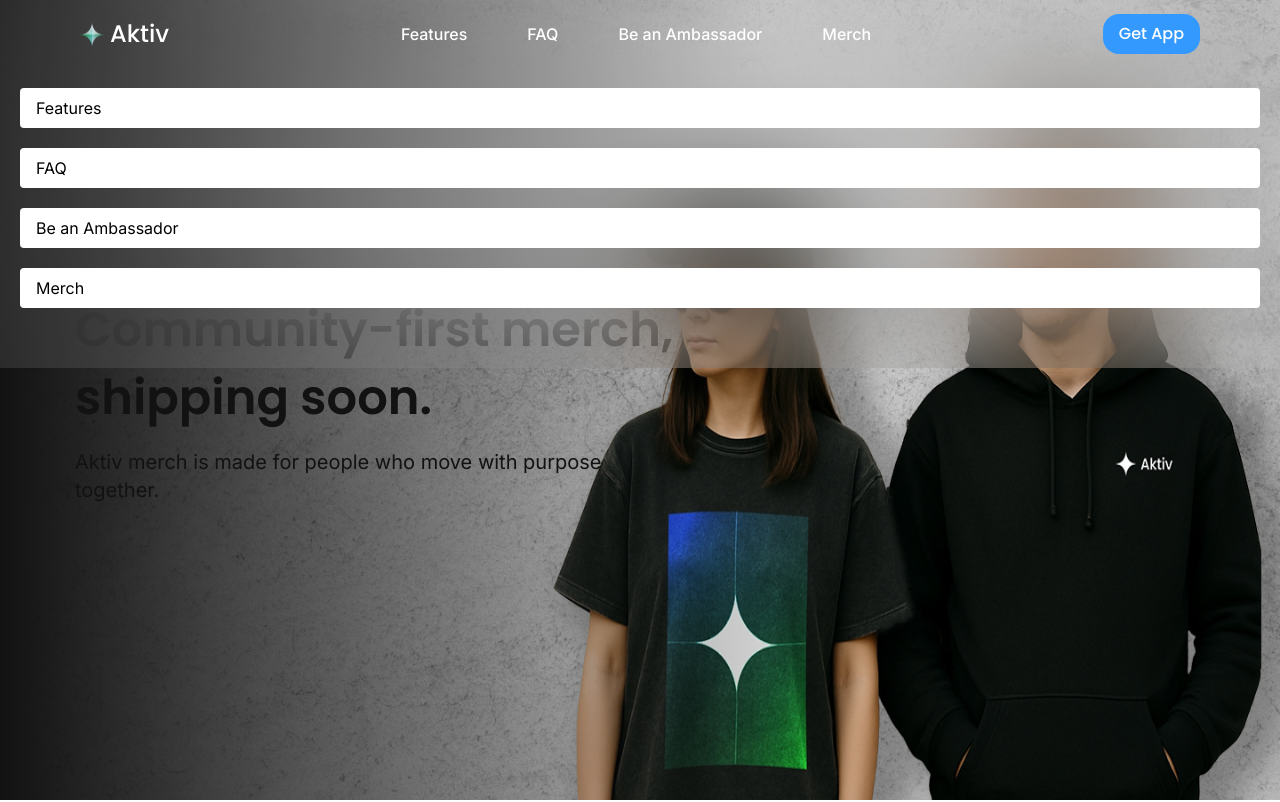
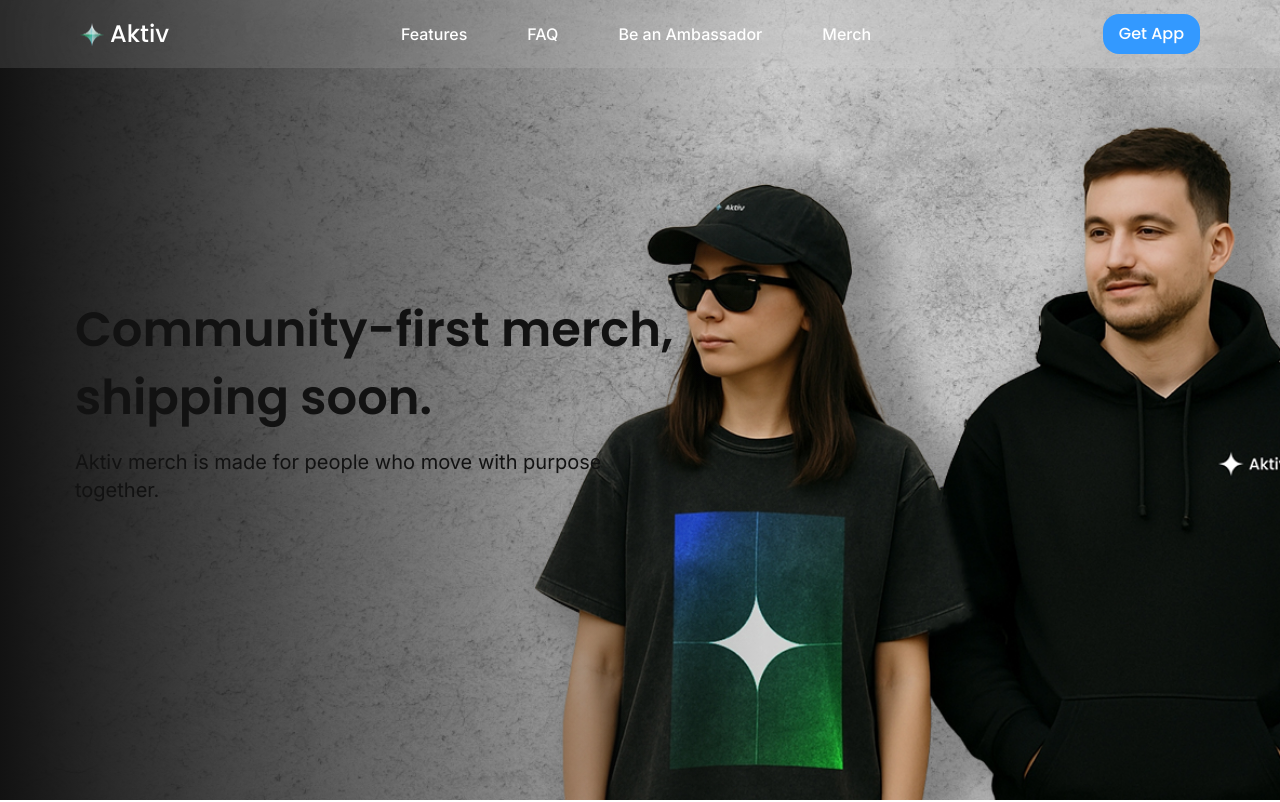
Before and after one commit to vaisakh678/aktiv-landing, a Next.js app: page /merch in a window 1280 px wide. Shown: the top 802 px of the page. Built offline with nearby package versions, Linux system fonts and the light colour scheme.

Commit message:
nav fix.

```diff
--- a/src/app/be-an-ambassador/components/AmbassadorHeroSection.tsx
+++ b/src/app/be-an-ambassador/components/AmbassadorHeroSection.tsx
@@ -1,17 +1,8 @@
 import React from "react";
-import Image from "next/image";
-import AmbassadorCoverImage from "@/assets/images/ambassador.png";
 
 const AmbassadorHeroSection = () => {
   return (
-    <section className="relative h-svh">
-      <Image
-        src={AmbassadorCoverImage}
-        alt="Merch Cover"
-        width={1440}
-        height={740}
-        className="absolute left-0 top-0 -z-10 h-svh w-full"
-      />
+    <section className="relative h-svh bg-[url('/ambassador.png')] bg-cover bg-center bg-no-repeat">
       <div className="flex h-full max-w-[765px] items-center justify-center bg-gradient-to-r from-[#121212] to-[#12121200]">
         <div className="max-w-[615px]">
           <h1 className="text-[48px] font-semibold leading-[68px]">
--- a/src/app/components/ToggleButton.tsx
+++ b/src/app/components/ToggleButton.tsx
@@ -8,7 +8,7 @@
 const ToggleButton: React.FC<ToggleButtonProps> = ({ onClick }) => {
   return (
     <button
-      className="flex flex-col items-center justify-center gap-1 md:hidden"
+      className="flex size-[50px] flex-col items-center justify-center gap-1 md:hidden"
       onClick={onClick}
     >
       <div className="h-0.5 w-4 bg-white" />
--- a/src/app/merch/components/MerchGridSection.tsx
+++ b/src/app/merch/components/MerchGridSection.tsx
@@ -79,7 +79,7 @@
 
 const MerchGridSection = () => {
   return (
-    <section className="grid grid-cols-1 gap-5 py-[118px] sm:grid-cols-2 md:grid-cols-3">
+    <section className="grid grid-cols-1 gap-5 py-[118px] sm:grid-cols-2 lg:grid-cols-3">
       {merchData.map(({ title, image, path }, index) => (
         <MerchCard key={index} title={title} image={image} path={path} />
       ))}
--- a/src/app/merch/components/MerchHeroSection.tsx
+++ b/src/app/merch/components/MerchHeroSection.tsx
@@ -1,18 +1,12 @@
 import React from "react";
-import MerchCoverImage from "@/assets/images/merch.png";
-import Image from "next/image";
 
 const MerchHeroSection = () => {
   return (
-    <section className="relative h-svh">
-      <Image
-        src={MerchCoverImage}
-        alt="Merch Cover"
-        width={1440}
-        height={740}
-        className="absolute left-0 top-0 -z-10 h-svh w-full"
-      />
-      <div className="flex h-full max-w-[765px] items-center justify-center bg-gradient-to-r from-[#121212] to-[#12121200]">
+    <section className="relative h-svh bg-[url('/merch.png')] bg-cover bg-center bg-no-repeat">
+      <div
+        className="flex h-full max-w-[765px] items-center justify-center bg-gradient-to-r from-[#121212] to-[#12121200]"
+        style={{}}
+      >
         <div className="max-w-[615px]">
           <h1 className="font-poppins text-[48px] font-semibold leading-[68px]">
             Community-first merch, shipping soon.
--- a/src/components/Header.tsx
+++ b/src/components/Header.tsx
@@ -1,21 +1,45 @@
 "use client";
 
 import Image from "next/image";
-import React, { useState } from "react";
+import React, { useEffect, useRef, useState } from "react";
 import Logo from "@/assets/icon/logo.png";
 import Link from "next/link";
 import ToggleButton from "../app/components/ToggleButton";
 import { cn } from "../lib/utils";
+import { useIsMediumScreen } from "../hooks/useMediaQuery";
 
 const Header = () => {
   const [toggleNav, setToggleNav] = useState(false);
+  const navRef = useRef<HTMLDivElement>(null);
+  const isMid = useIsMediumScreen();
+
+  useEffect(() => {
+    if (isMid) {
+      setToggleNav(false);
+    }
+  }, [isMid]);
+
+  useEffect(() => {
+    function handleClickOutside(event: MouseEvent) {
+      if (navRef.current && !navRef.current.contains(event.target as Node)) {
+        setToggleNav(false);
+      }
+    }
+    document.addEventListener("mousedown", handleClickOutside);
+    return () => document.removeEventListener("mousedown", handleClickOutside);
+  }, []);
 
   const handleCloseNav = () => {
     setToggleNav(false);
   };
 
   return (
-    <nav className="fixed z-50 flex w-full flex-col bg-[#FFFFFF1A] backdrop-blur-[60px]">
+    <nav
+      className={cn(
+        "fixed z-50 flex w-full flex-col overflow-hidden bg-[#FFFFFF1A] backdrop-blur-[60px]",
+      )}
+      ref={navRef}
+    >
       <div className="flex h-[68px] items-center justify-between px-4 text-white lg:px-10 xl:px-[80px]">
         <Link className="flex items-center justify-center gap-1.5" href={"/"}>
           <Image src={Logo} width={24} height={24} alt="logo" />
@@ -23,7 +47,9 @@
         </Link>
 
         <div className="hidden items-center justify-center gap-[60px] text-base font-medium md:flex">
-          <Link href="/#features">Features</Link>
+          <Link href="/#features" scroll>
+            Features
+          </Link>
           <Link href="/#faq" scroll>
             FAQ
           </Link>
@@ -46,7 +72,7 @@
         className={cn(
           "flex h-[300px] w-full flex-col gap-5 overflow-hidden p-5 transition-all duration-200",
           {
-            "h-0 py-0 opacity-0": toggleNav,
+            "h-0 py-0 opacity-0": !toggleNav,
           },
         )}
       >
--- /dev/null
+++ b/src/hooks/useMediaQuery.ts
@@ -0,0 +1,19 @@
+import { useEffect, useState } from "react";
+
+export function useIsMediumScreen() {
+  const [isMd, setIsMd] = useState(false);
+
+  useEffect(() => {
+    const mediaQuery = window.matchMedia("(min-width: 768px)");
+    const handler = (e: MediaQueryListEvent) => setIsMd(e.matches);
+
+    // Set initial value
+    setIsMd(mediaQuery.matches);
+
+    // Listen for changes
+    mediaQuery.addEventListener("change", handler);
+    return () => mediaQuery.removeEventListener("change", handler);
+  }, []);
+
+  return isMd;
+}
```
Also changed, not shown: public/ambassador.png (renamed from src/assets/images/ambassador.png), public/merch.png (renamed from src/assets/images/merch.png).
